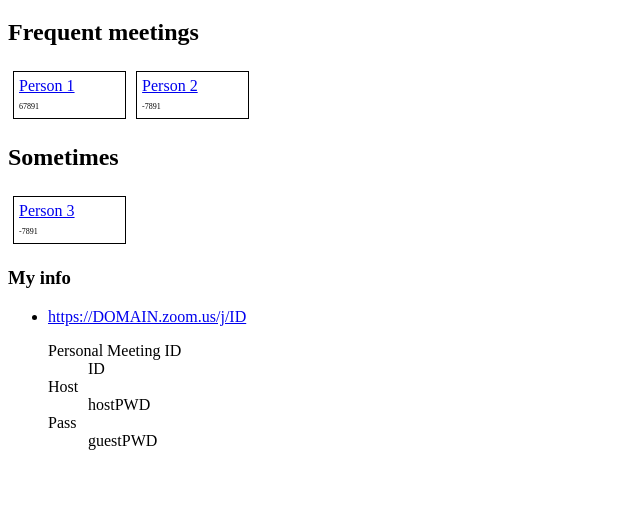
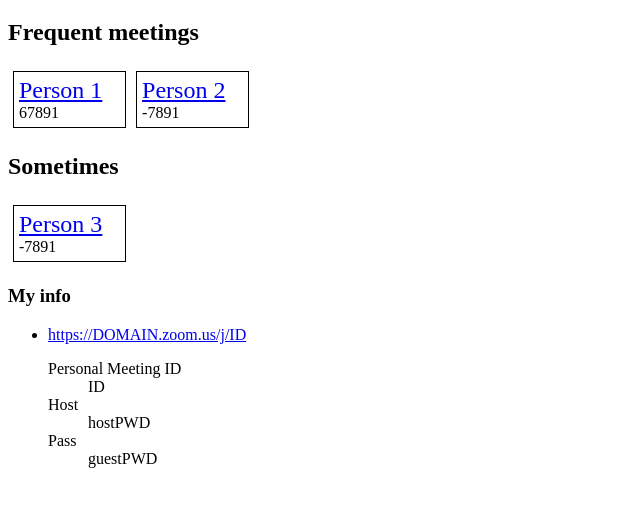
Before and after one commit to ScottWeinstein/click-to-zoom, a Gatsby site: page / in a window 1280 px wide. Shown: the part 61-568 px from the top of the page, without its empty margins (0-640 px from the left). Built offline with nearby package versions, Linux system fonts and the light colour scheme; Gatsby itself is replaced by a stand-in of ours.

Commit message:
password and styling fixes

```diff
--- a/src/components/zoom-link.tsx
+++ b/src/components/zoom-link.tsx
@@ -33,8 +33,11 @@ const ZoomLink = (p: IZoomLinkProps) => {
   const domain = p.domain || data.site.siteMetadata.zoomDomain;
   const iscustom = isNaN(Number(id));
   const zoomUrl = iscustom
-    ? `https://goldmansachs.zoom.us/my/${id}?pwd=${pwd}`
-    : `zoommtg://${domain}/join?confno=${id}?pwd=${pwd}`;
+    ? `https://goldmansachs.zoom.us/my/${id}`
+    : `zoommtg://${domain}/join?confno=${id}`;
+
+  const zoomAutoUrl = `zoommtg://${domain}/join?confno=${id}&pwd=${pwd}`;
+
   const copyId = (e) => navigator.clipboard.writeText(id);
   const copyPwd = (e) => navigator.clipboard.writeText(pwd);
   return (
@@ -49,10 +52,9 @@ const ZoomLink = (p: IZoomLinkProps) => {
         </>
       ) : (
         <>
-          <a href={zoomUrl} onClick={copyPwd}>
+          <a href={zoomAutoUrl} onClick={copyPwd}>
             {p.name}
           </a>
-
           <small>{meetingPostfix}</small>
         </>
       )}
--- a/src/pages/index.module.css
+++ b/src/pages/index.module.css
@@ -13,8 +13,9 @@
 
 .container div a {
   display: block;
+  font-size: 1.5rem;
 }
 
 .container div small {
-  font-size: 0.5rem;
+  font-size: 1rem;
 }
```
